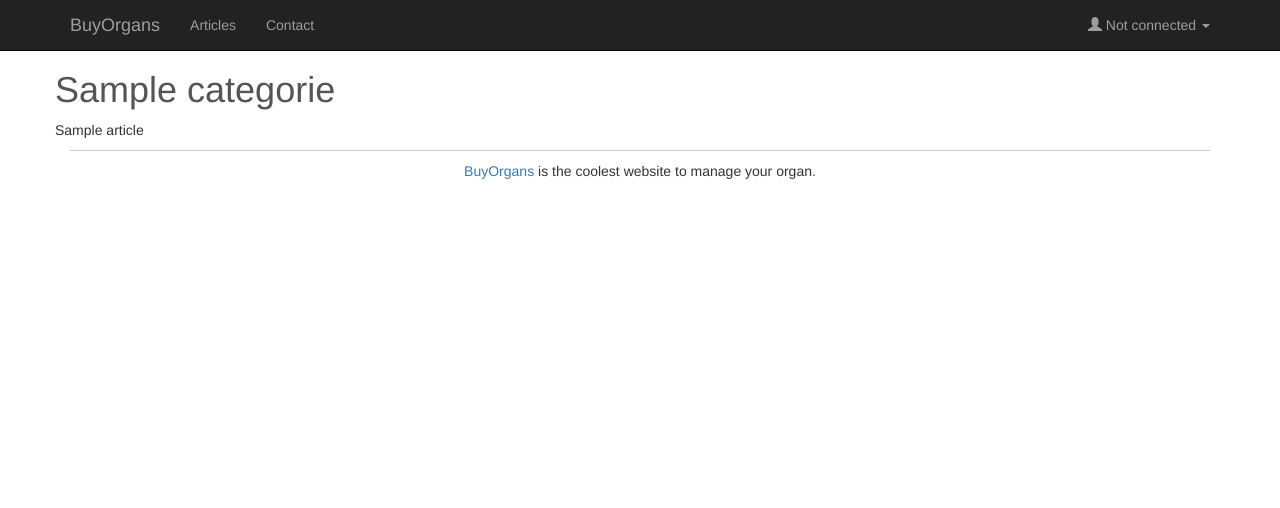
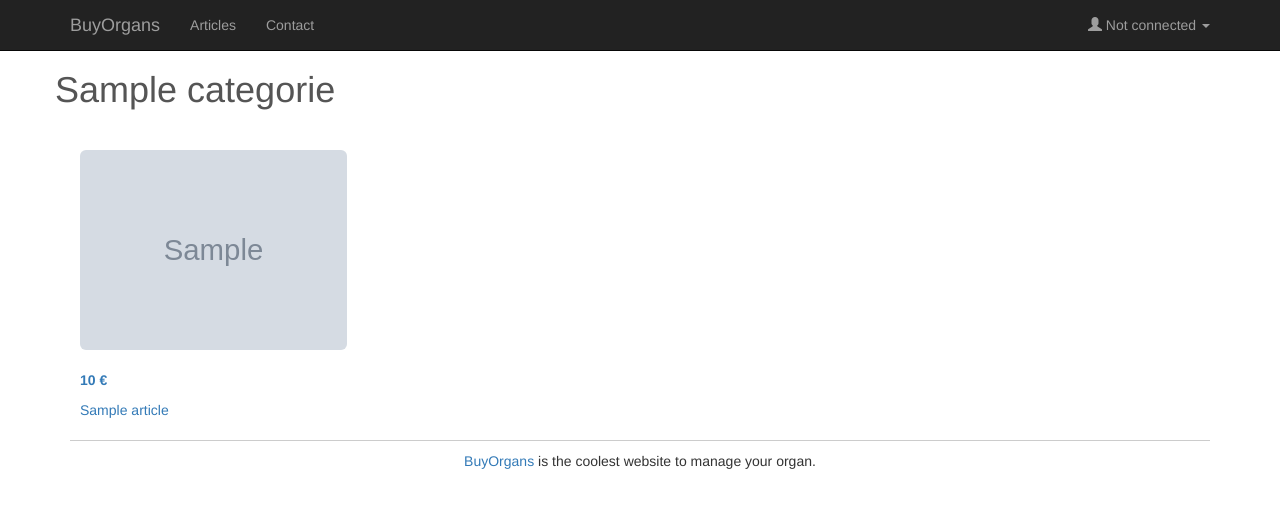
Before and after one commit to polytechlyon-isi2/BuyOrgans, a PHP site: template views/categorie.html.twig in a window 1280 px wide. Shown: the top 508 px of the page. Run offline with PHP 8.4, Linux system fonts and the light colour scheme; the template is opened without the code that fills it: most values are stand-ins (such as "Sample title", 1, 10 or a date in 2020); grey boxes marked "Sample" are stand-in pictures; some libraries are stand-ins or nearby versions.

Commit message:
show the list of articles by categorie

```diff
--- a/db/content.sql
+++ b/db/content.sql
@@ -16,13 +16,13 @@ insert into t_categorie values
 
         /* t_article */
 insert into t_article values
-(1, 'First article', 'Hi there! This is the very first article.', 10, 1, 'article_default.jpg');
+(1, 'First article', 'Hi there! This is the very first article.', 10, 1, 'default_image.png');
 
 insert into t_article values
-(2, 'Lorem ipsum', 'Lorem ipsum dolor sit amet, consectetur adipiscing elit. Ut hendrerit mauris ac porttitor accumsan. Nunc vitae pulvinar odio, auctor interdum dolor. Aenean sodales dui quis metus iaculis, hendrerit vulputate lorem vestibulum. Suspendisse pulvinar, purus at euismod semper, nulla orci pulvinar massa, ac placerat nisi urna eu tellus. Fusce dapibus rutrum diam et dictum. Sed tellus ipsum, ullamcorper at consectetur vitae, gravida vel sem. Vestibulum pellentesque tortor et elit posuere vulputate. Sed et volutpat nunc. Praesent nec accumsan nisi, in hendrerit nibh. In ipsum mi, fermentum et eleifend eget, eleifend vitae libero. Phasellus in magna tempor diam consequat posuere eu eget urna. Fusce varius nulla dolor, vel semper dui accumsan vitae. Sed eget risus neque.', 10, 1, 'article_default.jpg');
+(2, 'Lorem ipsum', 'Lorem ipsum dolor sit amet, consectetur adipiscing elit. Ut hendrerit mauris ac porttitor accumsan. Nunc vitae pulvinar odio, auctor interdum dolor. Aenean sodales dui quis metus iaculis, hendrerit vulputate lorem vestibulum. Suspendisse pulvinar, purus at euismod semper, nulla orci pulvinar massa, ac placerat nisi urna eu tellus. Fusce dapibus rutrum diam et dictum. Sed tellus ipsum, ullamcorper at consectetur vitae, gravida vel sem. Vestibulum pellentesque tortor et elit posuere vulputate. Sed et volutpat nunc. Praesent nec accumsan nisi, in hendrerit nibh. In ipsum mi, fermentum et eleifend eget, eleifend vitae libero. Phasellus in magna tempor diam consequat posuere eu eget urna. Fusce varius nulla dolor, vel semper dui accumsan vitae. Sed eget risus neque.', 10, 1, 'default_image.png');
 
 insert into t_article values
-(3, 'Lorem ipsum in french', "J’en dis autant de ceux qui, par mollesse d’esprit, c’est-à-dire par la crainte de la peine et de la douleur, manquent aux devoirs de la vie. Et il est très facile de rendre raison de ce que j’avance. Car, lorsque nous sommes tout à fait libres, et que rien ne nous empêche de faire ce qui peut nous donner le plus de plaisir, nous pouvons nous livrer entièrement à la volupté et chasser toute sorte de douleur ; mais, dans les temps destinés aux devoirs de la société ou à la nécessité des affaires, souvent il faut faire divorce avec la volupté, et ne se point refuser à la peine. La règle que suit en cela un homme sage, c’est de renoncer à de légères voluptés pour en avoir de plus grandes, et de savoir supporter des douleurs légères pour en éviter de plus fâcheuses.", 10, 1, 'article_default.jpg');
+(3, 'Lorem ipsum in french', "J’en dis autant de ceux qui, par mollesse d’esprit, c’est-à-dire par la crainte de la peine et de la douleur, manquent aux devoirs de la vie. Et il est très facile de rendre raison de ce que j’avance. Car, lorsque nous sommes tout à fait libres, et que rien ne nous empêche de faire ce qui peut nous donner le plus de plaisir, nous pouvons nous livrer entièrement à la volupté et chasser toute sorte de douleur ; mais, dans les temps destinés aux devoirs de la société ou à la nécessité des affaires, souvent il faut faire divorce avec la volupté, et ne se point refuser à la peine. La règle que suit en cela un homme sage, c’est de renoncer à de légères voluptés pour en avoir de plus grandes, et de savoir supporter des douleurs légères pour en éviter de plus fâcheuses.", 10, 1, 'default_image.png');
 
         /* t_user */
 /* raw password is 'john' */
--- a/views/categorie.html.twig
+++ b/views/categorie.html.twig
@@ -4,7 +4,17 @@
 
 {% block content %}
     <h1 class="categories-title">{{ categorie.title }}</h1>
+    <br/>
+    <div class ='row article'>
     {% for article in articles %}
-        <p>{{ article.title }}</p>
+        <a href="{{ path('article', { 'id': article.id }) }}">
+        <div class='col-md-3'>
+            <img src="/img/{{ article.getImage() }}" class="img-rounded">
+            <br/><br/>
+            <p class='price'>{{ article.price }} €</p>
+            <p class='name'>{{ article.title }}</p>
+        </div>
+        </a>
     {% endfor %}
+    </div>
 {% endblock %}
--- a/web/css/buyorgans.css
+++ b/web/css/buyorgans.css
@@ -42,3 +42,16 @@ a .categorie{
 .categories-title{
 	color: #555;
 }
+
+.article{
+    margin: 10px;
+}
+
+.article img{
+	height:200px;
+	width:200x;
+}
+
+.article .price{
+    font-weight: bold;
+}
```
Also changed, not shown: app/routes.php (+18 -1 lines), views/error.html.twig (added, +7 -0 lines), src/DAO/ArticleDAO.php (line endings or trailing spaces), web/img/default_image.png (added).
